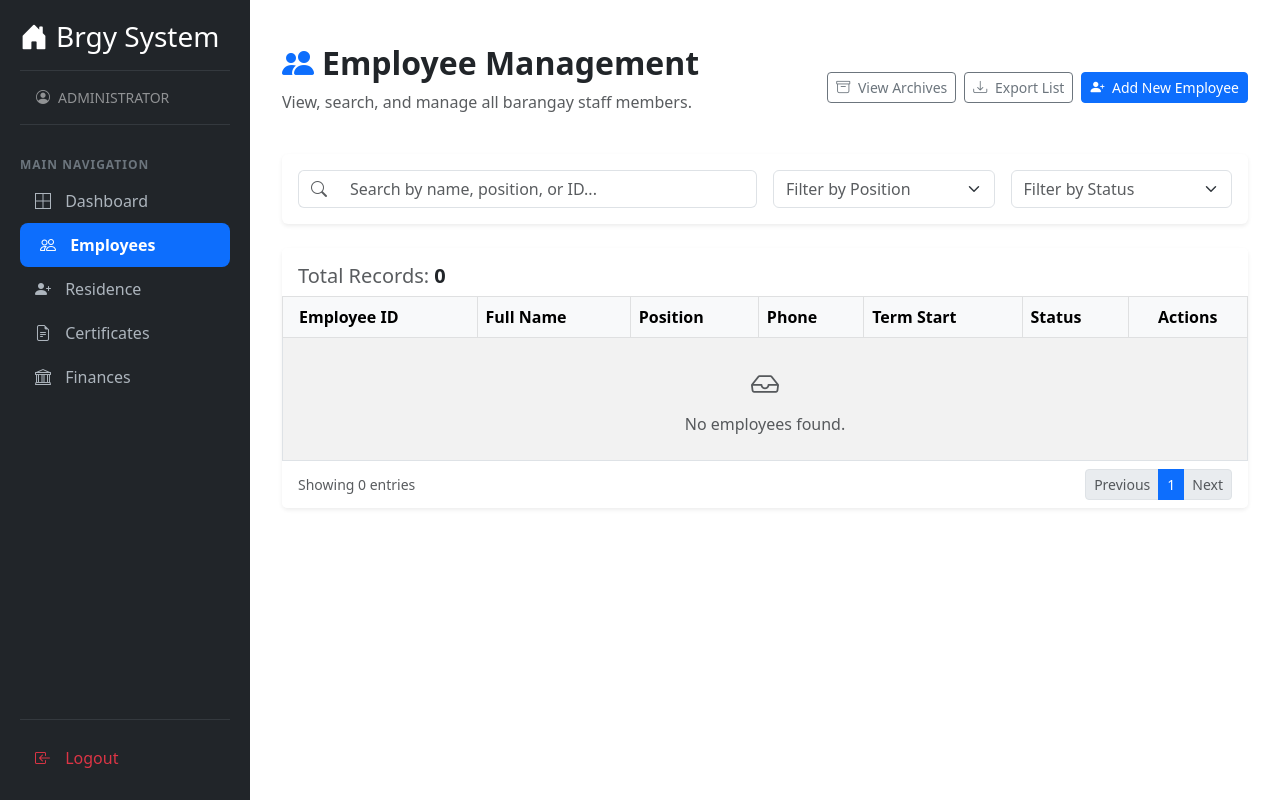
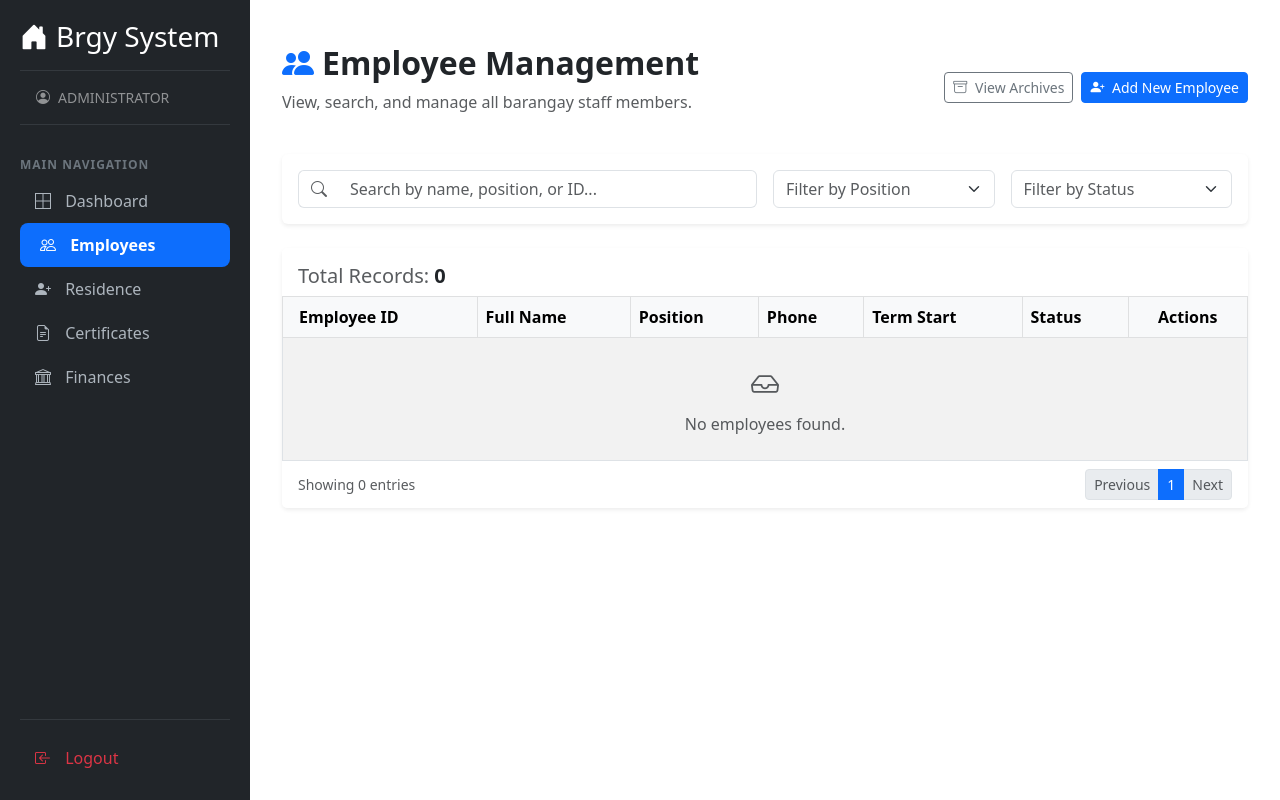
Before and after one commit to AudreiLouisRapista/BarangayProfiling, a Flask app: page /employees in a window 1280 px wide. Run offline with Flask 3, Linux system fonts and the light colour scheme; the visitor is signed in with stand-in values (Sample User, id 1); some libraries are stand-ins or nearby versions.

Commit message:
remove the export button for the employee and resodence page

```diff
--- a/templates/BarangayAdmin/employees.html
+++ b/templates/BarangayAdmin/employees.html
@@ -19,9 +19,6 @@
                     <a href="{{ url_for('employees_archive') }}" class="btn btn-outline-secondary btn-sm">
                         <i class="bi bi-archive me-1"></i> View Archives
                     </a>
-                    <button class="btn btn-outline-secondary btn-sm" type="button">
-                        <i class="bi bi-download me-1"></i> Export List
-                    </button>
                     <!-- Trigger Modal -->
                     <button class="btn btn-primary btn-sm" type="button" data-bs-toggle="modal" data-bs-target="#addEmployeeModal">
                         <i class="bi bi-person-plus-fill me-1"></i> Add New Employee
--- a/templates/BarangayAdmin/residence.html
+++ b/templates/BarangayAdmin/residence.html
@@ -19,9 +19,6 @@
                     <a href="{{ url_for('residences_archive') }}" class="btn btn-outline-secondary btn-sm">
                         <i class="bi bi-archive me-1"></i> View Archives
                     </a>
-                    <button class="btn btn-outline-secondary btn-sm" type="button">
-                        <i class="bi bi-download me-1"></i> Export List
-                    </button>
                     <button class="btn btn-success btn-sm" type="button" data-bs-toggle="modal" data-bs-target="#addResidenceModal">
                         <i class="bi bi-person-plus-fill me-1"></i> Add New Residence
                     </button>
```
